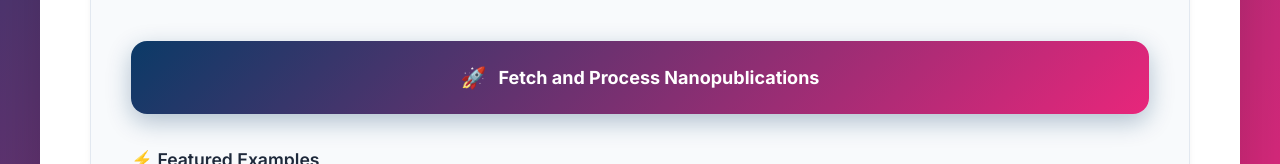
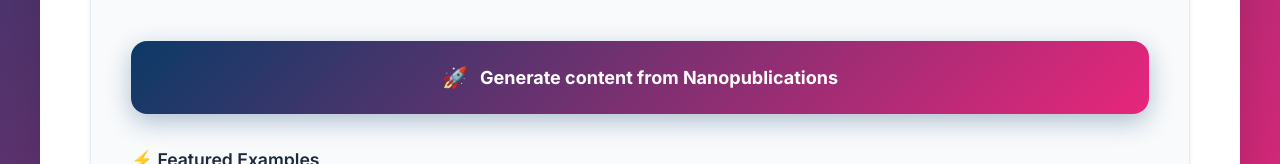
Before and after one commit to ScienceLiveHub/nanopub-viewer, a website: page public/index.html in a window 1280 px wide. Shown: the part 704-868 px from the top of the page. Drawn offline with Linux system fonts and the light colour scheme.

Commit message:
change to generate content

```diff
--- a/public/index.html
+++ b/public/index.html
@@ -45,7 +45,7 @@
                     </div>
                     <button class="execute-button" type="button">
                         <span class="execute-icon">🚀</span>
-                        Fetch and Process Nanopublications
+                        Generate content from Nanopublications
                     </button>
                 </div>
 
```
